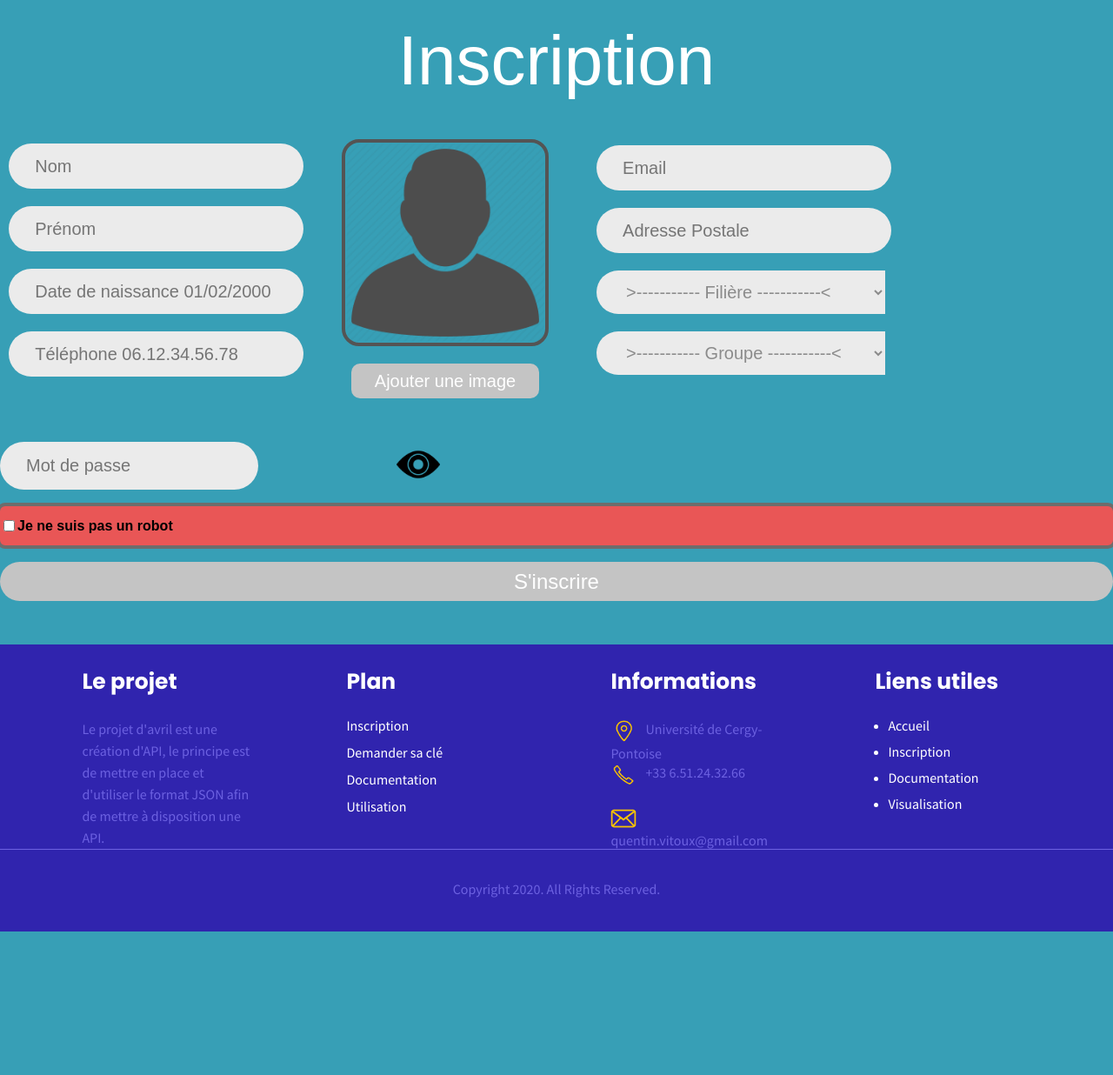
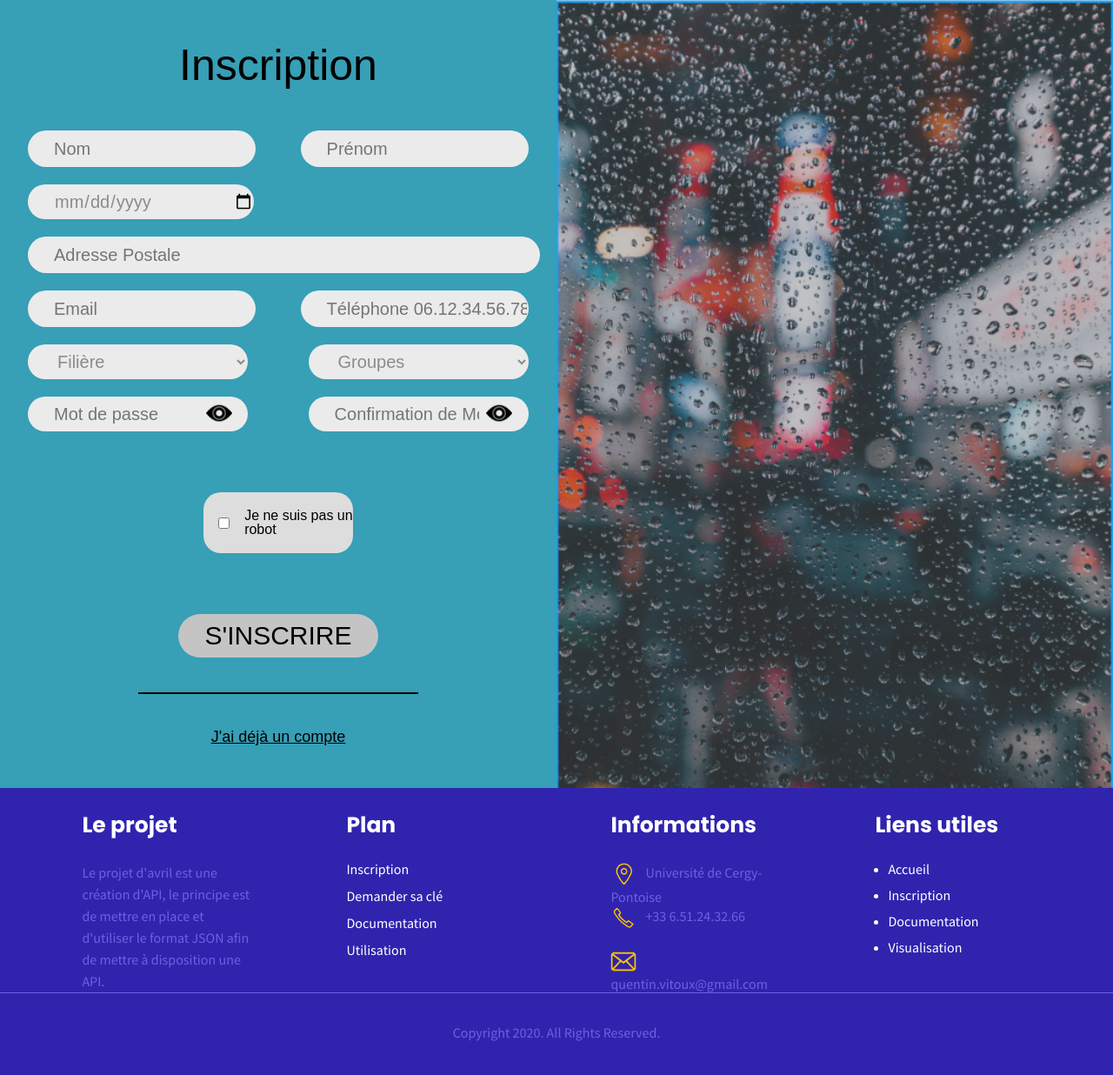
Before and after one commit to Quentinqv/Projet_Avril_Code, a PHP site: page /inscription.php in a window 1280 px wide. Shown: the part 105-1341 px from the top of the page at 87% size. Before the commit the page ends 1176 px from the top, so only its background shows below. Run offline with PHP 8.4, Linux system fonts and the light colour scheme; the visitor is signed in with stand-in values (Sample User, id 1).

Commit message:
Page Inscription ETU

```diff
--- a/Projet Avril/Site Etudiant (planethoster)/assets/css/style.css
+++ b/Projet Avril/Site Etudiant (planethoster)/assets/css/style.css
@@ -2,6 +2,7 @@
 @import url('https://fonts.googleapis.com/css2?family=Source+Sans+Pro&display=swap%27');
 @font-face {     font-family: "Reef";     src: url('Reef.otf'); }
 @import url('https://fonts.googleapis.com/css2?family=Rajdhani:wght@600&display=swap');
+@import url('https://fonts.googleapis.com/css2?family=Quicksand:wght@600&display=swap');
 
 html {
 	word-break: normal;
@@ -607,41 +608,57 @@ pre h1 {
 	margin-left: 10px;
 }
 
-/*------------------Documentation------------------*/
+/*------------------Inscription------------------*/
 #inscription {
 	width: 100%;
+	height: 100%;
 	background-color: #379FB6;
-	padding-top: 30px;
+	display: flex;
+	align-self: center;
+}
+
+#inscription-gauche {
+	width: 50%;
+	min-height: 100%;
 	display: flex;
 	flex-direction: column;
 	align-self: center;
 	align-items: center;
 }
 
-#inscription-haut {
+#inscription-image {
+	width: 50%;
+	background-image: url(../img/pluie.png);
+	background-size: cover;
+	background-repeat: no-repeat;
+}
+
+#inscription h1 {
+	font-family: 'Rajdhani', sans-serif;
+	text-align: center;
+	font-size: 50px;
+	margin-top: 50px;
+	margin-bottom: 50px;
+}
+
+#inscription-1 {
 	display: flex;
-	justify-content: space-around;
-	width: 80%;
-	margin-top: 50px;
+	flex-direction: column;
+	width: 90%;
 	align-self: center;
 	align-items: center;
 }
 
-#inscription h1 {
-	font-family: 'Rajdhani', sans-serif;
-	color: white;
-	text-align: center;
-	font-size: 80px;
+.champs-alignes {
+	width: 100%;
+	display: flex;
+	justify-content: space-between;
+	flex-wrap: wrap;
 }
 
-.inscription-champs {
-	width: 30%;
-	margin-right: 2%;
-}
-
-.inscription-champs input, .inscription-champs select {
-	width: 100%;
-	height: 50px;
+#inscription-1 input:not(#checkbox-inscription), #inscription-1 select {
+	width: 40%;
+	height: 40px;
 	background-color: #EBEBEB;
 	color: #8B8B8B;
 	padding-left: 30px;
@@ -652,105 +669,111 @@ pre h1 {
 	font-family: 'Rajdhani', sans-serif;
 }
 
-.inscription-champs select {
-	border-radius: 1000px 0px 0px 1000px;
-	width: 108%;
+#inscription-1 select {
+	width: 44%;
 }
 
-.inscription-champs option {
-	background-color: #E2E2E2;
+#adressePostale {
+	width: 98.5%;
+	align-self: flex-start;
 }
 
-#inscription-image {
-	display: flex;
-	flex-direction: column;
-	align-self: center;
-	align-items: center;
-	width: 30%;
+#adressePostale input {
+	width: 98.2% !important;
 }
 
-#inscription-image img {
-	width: 75%;
-	border: solid 4px #545454;
+#captcha {
+	width: 30%;
+	height: 70px;
+	font-family: 'Rajdhani', sans-serif;
+	background-color: #DDDDDD;
 	border-radius: 20px;
-}
-
-#inscription-image button {
-	background-color: #C4C4C4;
-	width: 70%;
-	margin-top: 20px;
-	color: white;
-	height: 40px;
-	font-family: 'Rajdhani', sans-serif;
-	border: none;
-	border-radius: 10px;
-	font-size: 20px;
-}
-
-#inscription-bas {
-	display: flex;
-	flex-direction: column;
-	margin-top: 50px;
-	margin-bottom: 50px;
-}
-
-#inscription-mdp {
-	display: flex;
-	justify-content: space-between;
-	width: 40%;
-}
-
-#inscription-mdp input {
-	background-color: #EBEBEB;
-	color: #8B8B8B;
-	border-radius: 1000px;
-	border: none;
-	font-size: 20px;
-	font-family: 'Rajdhani', sans-serif;
-	padding-left: 30px;
-}
-
-#inscription-mdp img {
-	width: 50px;
-}
-
-#inscription-mdp button {
-	background-color: rgba(0,0,0,0);
-	border: none;
-	border-radius: 1000px;
-}
-
-#inscription-captcha {
-	width: 100%;
-	background-color: #E95656;
-	border: solid 4px #6D6D6D;
-	margin-top: 15px;
-	height: 45px;
-	border-radius: 10px;
 	display: flex;
 	align-self: center;
 	align-items: center;
-	font-family: 'Rajdhani', sans-serif;
-	font-weight: bold;
-	margin-bottom: 15px;
+	margin-top: 70px;
+	margin-bottom: 70px;
 }
 
-#button-inscrire {
-	height: 45px;
-	background-color: #C4C4C4;
-	color: white;
-	font-family: 'Rajdhani', sans-serif;
-	font-size: 24px;
-	border: none;
-	border-radius: 1000px;
-}
-
-#inscription-captcha label {
+#captcha label {
 	cursor: pointer;
 	user-select: none;
 }
 
+#checkbox-inscription {
+	margin-left: 10%;
+	margin-right: 10%;
+}
+
+#button-inscrire {
+	width: 40%;
+	font-family: 'Rajdhani', sans-serif;
+	font-size: 30px;
+	border: none;
+	border-radius: 1000px;
+	min-height: 50px;
+	background-color: #C4C4C4;
+	margin-bottom: 40px;
+	word-break: break-all;
+}
+
+#mots-de-passe {
+	width: 100%;
+	display: flex;
+	justify-content: space-between;
+}
+
+.inscription-mdp {
+	width: 44%;
+	height: 40px;
+	display: flex;
+	justify-content: space-between;
+	align-self: center;
+	align-items: center;
+	background-color: #EBEBEB;
+	border-radius: 1000px;
+}
+
+.inscription-mdp button, .inscription-mdp input {
+	background-color: rgba(0,0,0,0) !important;
+	border: none !important;
+	border-radius: 1000px !important;
+}
+
+.inscription-mdp button {
+	margin-right: 5%;
+}
+
+.inscription-mdp input {
+	width: 80% !important;
+	margin-bottom: 0px !important;
+}
+
+.inscription-mdp img {
+	width: 30px;
+}
+
+#separation {
+	width: 50%;
+	border: solid 1px;
+	margin-bottom: 40px;
+}
+
+#inscription h3 {
+	font-size: 18px;
+	font-family: 'Quicksand', sans-serif;
+	text-decoration: underline;
+	cursor: pointer;
+	margin-bottom: 50px;
+}
+
 /*------------------Media------------------*/
+@media screen and (max-width : 1024px){
+	.inscription-mdp button {
+		display: none;
+	}
+}
+
 @media screen and (max-width : 768px){
 	#header {
 		background-color: rgba(0,0,0,0);
--- a/Projet Avril/Site Etudiant (planethoster)/inscription.php
+++ b/Projet Avril/Site Etudiant (planethoster)/inscription.php
@@ -68,7 +68,56 @@
 			</div>
 		</div>
 		<div id="inscription">
-			<form action="inscription.php" method="post" id="Inscription_Formulaire">
+			<div id="inscription-gauche">
+				<h1>Inscription</h1>
+				<div id="inscription-1">
+					<div class="champs-alignes">
+						<input type="text" name="nom" placeholder="Nom">
+						<input type="text" name="prenom" placeholder="Prénom">
+						<input type="date" name="date">
+					</div>
+					<div id="adressePostale">
+						<input type="text" name="adresse" placeholder="Adresse Postale">
+					</div>
+					<div class="champs-alignes">
+						<input type="text" name="email" placeholder="Email">
+						<input type="text" name="tel" placeholder="Téléphone 06.12.34.56.78">
+					</div>
+					<div class="champs-alignes">
+						<select name="filiere" id="filiere-select" onchange="AfficherGroupe(this)">
+							<option value="filiere">Filière</option>
+							<?php
+								$liste = TrierFiliere();
+								AfficherFiliere($liste);
+							?>
+						</select>
+						<select name="groupe" id="groupe-select">
+							<option value="Groupe">Groupes</option>
+						</select>
+					</div>
+					<div id="mots-de-passe">
+						<div class="inscription-mdp">
+							<input type="password" name="mdp" placeholder="Mot de passe">
+							<button><img src="assets/img/oeil.png" alt="ERROR"/></button>
+						</div>
+						<div class="inscription-mdp">
+							<input type="password" name="mdpverif" placeholder="Confirmation de Mot de passe">
+							<button><img src="assets/img/oeil.png" alt="ERROR"/></button>
+						</div>
+					</div>
+					<div id="captcha">
+						<input type="checkbox" name="checkbox-inscription" id="checkbox-inscription"><label for="checkbox-inscription">Je ne suis pas un robot</label>
+					</div>
+					<button onclick="InscriptionSuivant(this)" id="button-inscrire">S'INSCRIRE</button>
+				</div>
+				<div id="separation"></div>
+				<h3 onclick="AllerConnexion()">J'ai déjà un compte</h3>
+			</div>
+			<div id="inscription-image">
+
+			</div>
+
+			<!-- <form action="inscription.php" method="post" id="Inscription_Formulaire">
 			<h1>Inscription</h1>
 			<div id="inscription-haut">
 				<div class="inscription-champs">
@@ -106,7 +155,7 @@
 				</div>
 				<button type="button" onclick="VerifForm()" id="button-inscrire">S'inscrire</button>
 			</div>
-			</form>
+			</form> -->
 		</div>
 	<footer>
 		<div id="footer_haut">
@@ -170,7 +219,7 @@
 			var elt = document.getElementById('groupe-select');
 			if (valeur === "filiere") {
 				elt.innerHTML =
-				"<option value=\"filiere\">Filières</option>";
+				"<option value=\"groupe\">Groupes</option>";
 			}
 			if (valeur === "L1-MIPI") {
 				elt.innerHTML =
```
Also changed, not shown: Projet Avril/Site Etudiant (planethoster)/test.php (added, +47 -0 lines), Projet Avril/Site Etudiant (planethoster)/assets/img/pluie.png (added).
